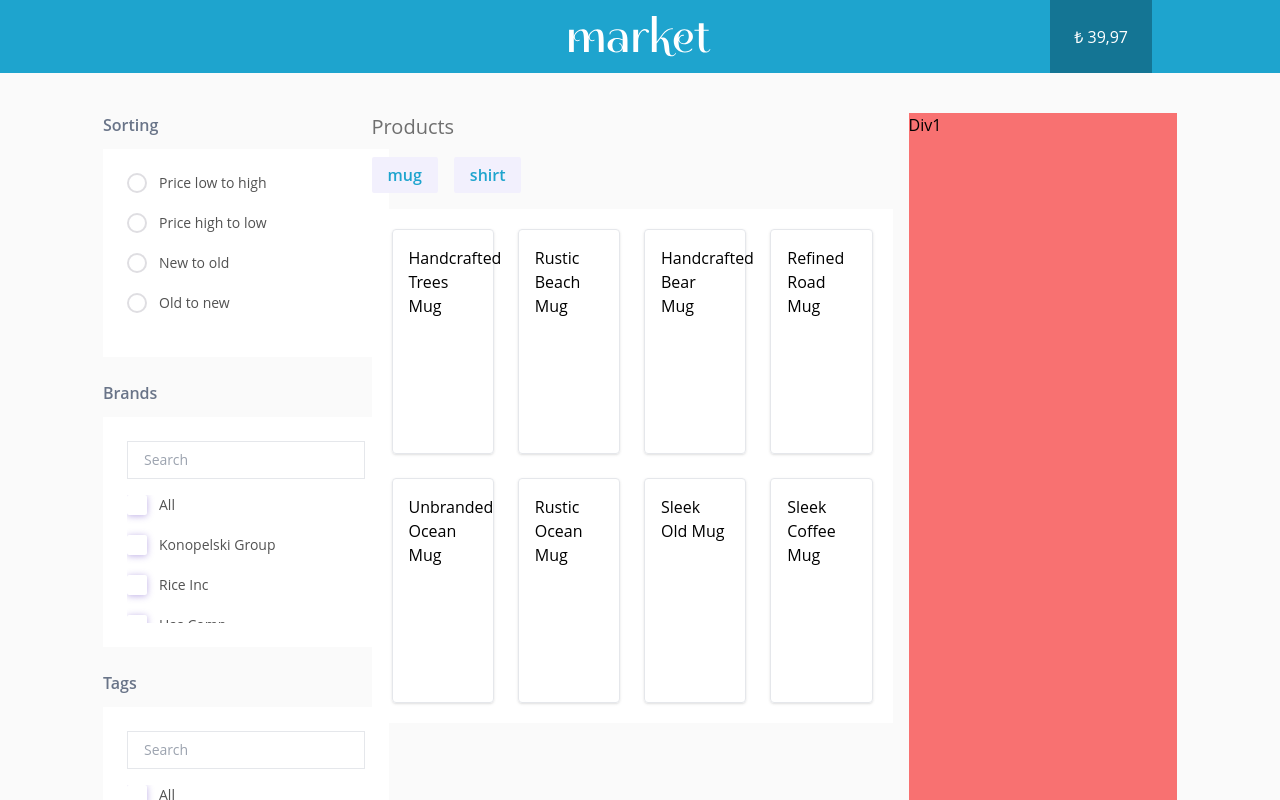
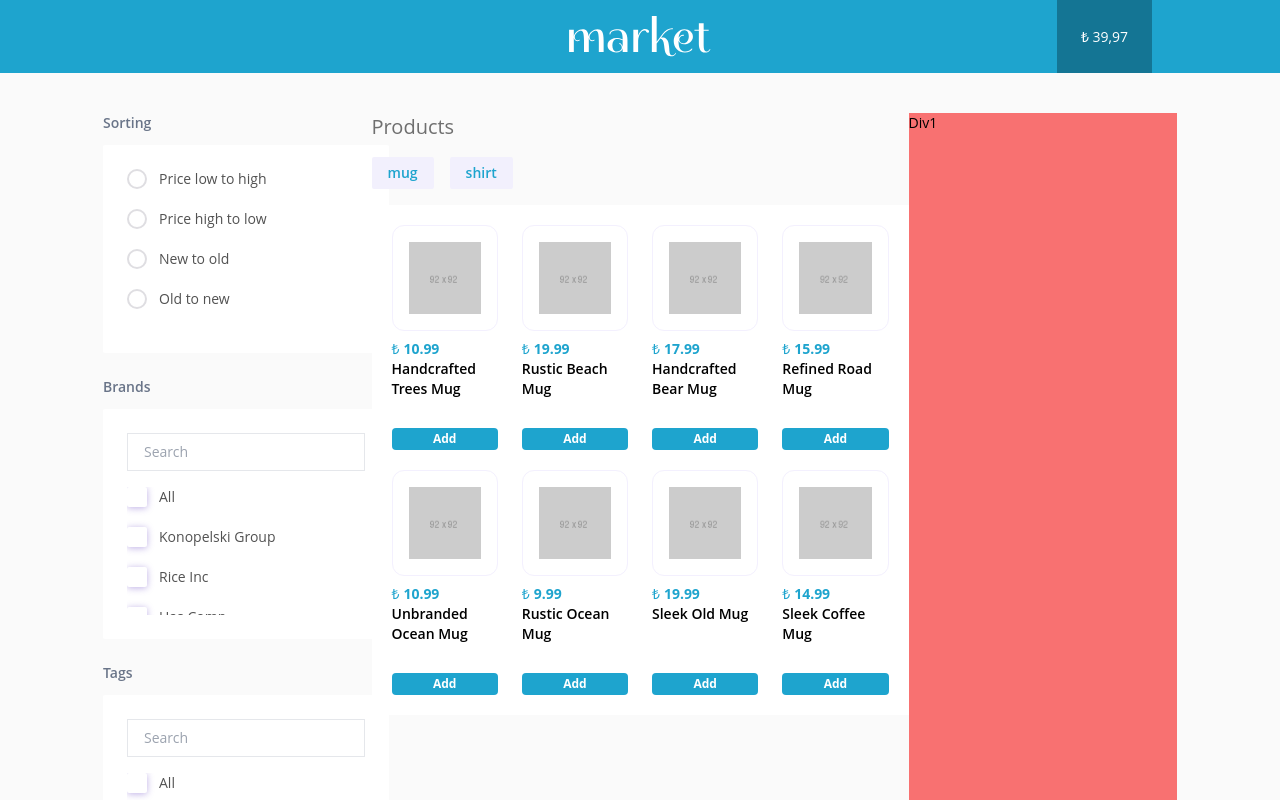
Before and after one commit to hustun/getir-assignment, a React (Create React App) app: page / in a window 1280 px wide. Shown: the top 800 px of the page. Built offline with nearby package versions, Linux system fonts and the light colour scheme.

Commit message:
add styling to product items

```diff
--- a/src/App.tsx
+++ b/src/App.tsx
@@ -18,9 +18,9 @@ function App() {
     'Some other tag',
   ];
   return (
-    <div className="bg-neutral-50 w-full">
+    <div className="bg-neutral-50 w-full text-sm">
       <Header></Header>
-      <div className="flex mx-[103px] mt-10">
+      <div className="flex px-[103px] mt-10 max-w-[1440px] mx-auto">
         <div className="w-1/4">
           <Sorting />
           <Filter name="Brands" filterList={brandFilterList} />
--- a/src/components/Filter.tsx
+++ b/src/components/Filter.tsx
@@ -7,7 +7,7 @@ function Filter({ name, filterList }: FilterProps) {
   return (
     <div className="mb-6">
       <h2 className="font-semibold text-c-gray-500 mb-3">{name}</h2>
-      <div className="bg-white text-c-black-600 w-[286px] text-sm py-6 px-6">
+      <div className="w-[286px] bg-white text-c-black-600 text-sm py-6 px-6 rounded-sm">
         <input
           className="border px-4 py-2 w-full mb-4"
           type="text"
--- a/src/components/ProductCard.tsx
+++ b/src/components/ProductCard.tsx
@@ -4,7 +4,22 @@ type ProductProps = {
 };
 
 function ProductCard({ name, price }: ProductProps) {
-  return <div className="border shadow p-4 rounded h-[225px]">{name}</div>;
+  return (
+    <div className="flex flex-col h-[225px]">
+      <div className="p-4 border-[1.17666px] border-[#F3F0FE] rounded-xl">
+        <img src="/product92.png" alt="" />
+      </div>
+
+      <p className="font-bold text-primary mt-2">
+        <span className="font-['Helvetica'] font-medium">₺ </span>
+        {price}
+      </p>
+      <h2 className="font-semibold">{name}</h2>
+      <button className="w-full bg-primary hover:opacity-80 text-white font-bold py-[1px] px-4 rounded mt-auto text-xs leading-5">
+        Add
+      </button>
+    </div>
+  );
 }
 
 export default ProductCard;
--- a/src/components/ProductList.tsx
+++ b/src/components/ProductList.tsx
@@ -93,7 +93,7 @@ function ProductList() {
     },
   ];
   return (
-    <div className="bg-white grid grid-cols-4 gap-6 p-5">
+    <div className="bg-white grid grid-cols-4 gap-x-6 gap-y-5 p-5">
       {productList.map((product) => {
         return <ProductCard name={product.name} price={product.price} />;
       })}
--- a/src/components/Products.tsx
+++ b/src/components/Products.tsx
@@ -4,7 +4,7 @@ function Products() {
   const productTypes: Array<string> = ['mug', 'shirt'];
 
   return (
-    <div className="mr-4 max-w-[608px]">
+    <div className="mr-4 max-w-[608px] w-full">
       <h1 className="mb-4 text-xl text-c-black-500">Products</h1>
       <div className="flex mb-4">
         {productTypes.map((el: string) => {
--- a/src/components/Sorting.tsx
+++ b/src/components/Sorting.tsx
@@ -8,7 +8,7 @@ function Sorting() {
   return (
     <div className="mb-6">
       <h2 className="font-semibold text-c-gray-500 mb-3">Sorting</h2>
-      <div className="bg-white text-c-black-600 w-[286px] text-sm p-6">
+      <div className="w-[286px] bg-white text-c-black-600 text-sm rounded-sm p-6">
         {sortingCategories.map((el: string) => {
           return (
             <div className="flex mb-5">
```
Also changed, not shown: public/product92.png (added).
